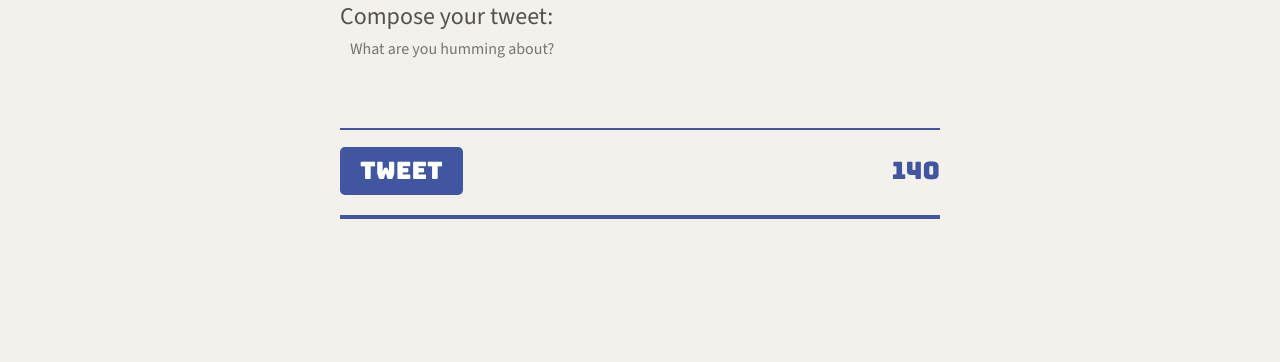
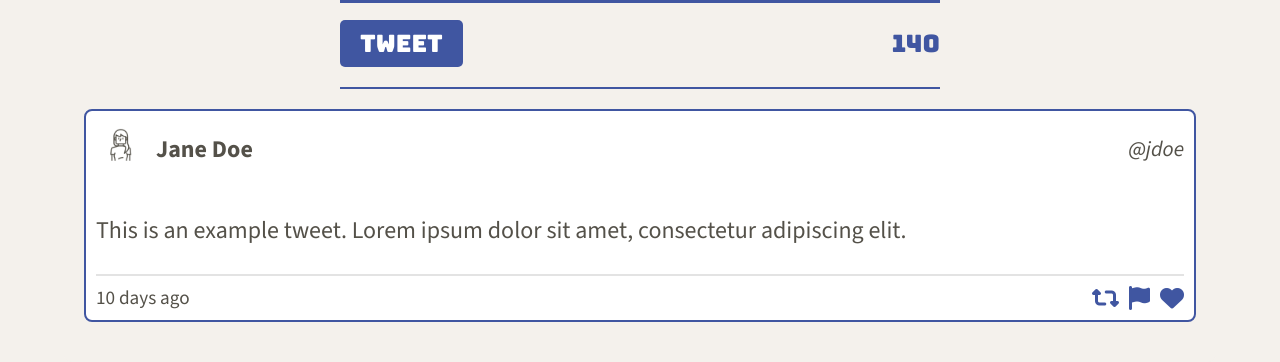
Before and after one commit to ArcaneCipher/tweeter, a website: page public/index.html in a window 1280 px wide. Shown: the part 677-1039 px from the top of the page. Before the commit the page ends 936 px from the top, so only its background shows below. Drawn offline with nearby package versions, Linux system fonts and the light colour scheme.

Commit message:
Add tweet feed front end to index.html. Add tweet.css for styling.

```diff
--- a/public/index.html
+++ b/public/index.html
@@ -22,6 +22,9 @@
 
     <!-- New Tweet Form Styles -->
     <link rel="stylesheet" href="/styles/new-tweet.css" type="text/css" />
+
+    <!-- Tweet feed CSS -->
+    <link rel="stylesheet" href="/styles/tweet.css" type="text/css" />
 
     <!-- External JS -->
     <script src="https://ajax.googleapis.com/ajax/libs/jquery/3.4.1/jquery.min.js"></script>
@@ -71,9 +74,7 @@
 
       <!-- Tweet form -->
       <section class="new-tweet">
-        <h2>Compose Tweet</h2>
         <form action="/tweets/" method="POST">
-          <label for="tweet-text">Compose your tweet:</label>
           <textarea name="text" id="tweet-text" placeholder="What are you humming about?" required></textarea>
           <div>
             <button type="submit">Tweet</button>
@@ -82,6 +83,30 @@
         </form>
       </section>
 
+ <!-- Tweet container -->
+ <section class="tweet-container">
+  <article class="tweet">
+    <div class="row top-row">
+      <div class="profile-picture">
+        <img src="/images/profile-hex.png" alt="User's profile picture" />
+      </div>
+      <div class="name">Jane Doe</div>
+      <div class="username">@jdoe</div>
+    </div>
+    <div class="row content">
+      <p>This is an example tweet. Lorem ipsum dolor sit amet, consectetur adipiscing elit.</p>
+    </div>
+    <div class="row bottom-row">
+      <div class="date">10 days ago</div>
+      <div class="icons">
+        <i class="fa-solid fa-retweet"></i>
+        <i class="fa-solid fa-flag"></i>
+        <i class="fa-solid fa-heart"></i>
+      </div>
+    </div>
+  </article>
+</section>
+
     </main>
 
     <!-- Composer Character Counter Script -->
--- a/public/styles/new-tweet.css
+++ b/public/styles/new-tweet.css
@@ -15,7 +15,7 @@
 
 section.new-tweet form {
   width: 100%;
-  border-bottom: 4px solid #4056A1; /* Thick bottom border only */
+  border-bottom: 2px solid #4056A1; /* Thick bottom border only */
   padding-bottom: 20px;
 }
 
@@ -30,7 +30,7 @@ section.new-tweet textarea {
   font-size: 16px;
   color: #545149;
   background-color: #f4f1ec; /* Match the body background color */
-  border-bottom: 2px solid #4056A1; /* Subtle bottom border for the textarea */
+  border-bottom: 3px solid #4056A1; /* Subtle bottom border for the textarea */
 }
 
 section.new-tweet textarea:focus {
--- /dev/null
+++ b/public/styles/tweet.css
@@ -0,0 +1,93 @@
+/* tweet.css */
+
+/* Tweet box styles */
+article.tweet {
+  border: 2px solid #4056A1; /* Border around the entire box */
+  border-radius: 8px; /* Rounded corners */
+  background-color: #ffffff; /* White background */
+  padding: 10px;
+  margin-bottom: 20px; /* Space between tweets */
+  display: flex;
+  flex-direction: column;
+  gap: 10px; /* Space between rows */
+  transition: box-shadow 0.3s ease; /* Smooth shadow effect */
+}
+
+/* Hover shadow effect */
+article.tweet:hover {
+  box-shadow: 8px 8px 2px #d3d9f1; /* Light blue shadow */
+}
+
+/* First row (Top row) */
+article.tweet .top-row {
+  display: flex;
+  justify-content: space-between; /* Space between sections */
+  align-items: center; /* Vertically center content */
+}
+
+/* Profile picture */
+article.tweet .profile-picture img {
+  width: 50px;
+  height: 50px;
+  border-radius: 50%; /* Circular image */
+}
+
+/* Name section */
+article.tweet .name {
+  flex-grow: 1; /* Take up remaining space between profile picture and username */
+  margin-left: 10px; /* Space between profile picture and name */
+  font-family: "Source Sans 3", sans-serif; /* Default font */
+  font-size: 1em;
+  color: #545149;
+  font-weight: bold;
+}
+
+/* Username section */
+article.tweet .username {
+  font-family: "Source Sans 3", sans-serif; /* Default font */
+  font-size: 0.9em;
+  color: #545149;
+  font-style: italic;
+}
+
+/* Second row (Content) */
+article.tweet .content {
+  font-family: "Source Sans 3", sans-serif; /* Default font */
+  color: #545149;
+  font-size: 1em;
+  line-height: 1.4;
+  margin: 0;
+}
+
+/* Third row (Bottom row) */
+article.tweet .bottom-row {
+  display: flex;
+  justify-content: space-between; /* Space between date and icons */
+  align-items: center;
+  border-top: 2px solid #e3e3e3; /* Subtle top border */
+  padding-top: 10px;
+}
+
+/* Date */
+article.tweet .date {
+  font-family: "Source Sans 3", sans-serif; /* Default font */
+  font-size: 0.8em;
+  color: #545149;
+}
+
+/* Icons */
+article.tweet .icons {
+  display: flex;
+  gap: 10px; /* Space between icons */
+}
+
+article.tweet .icons i {
+  font-size: 1em;
+  color: #4056A1; /* Default blue color */
+  cursor: pointer;
+  transition: color 0.3s ease;
+}
+
+article.tweet .icons i:hover {
+  color: #f5ae2c; /* Orange hover color */
+}
--- a/server/data-files/initial-tweets.json
+++ b/server/data-files/initial-tweets.json
@@ -8,7 +8,7 @@
     "content": {
       "text": "If I have seen further it is by standing on the shoulders of giants"
     },
-    "created_at": 1731981883162
+    "created_at": 1732488800149
   },
   {
     "user": {
@@ -19,6 +19,6 @@
     "content": {
       "text": "Je pense , donc je suis"
     },
-    "created_at": 1732068283162
+    "created_at": 1732575200149
   }
 ]
```
